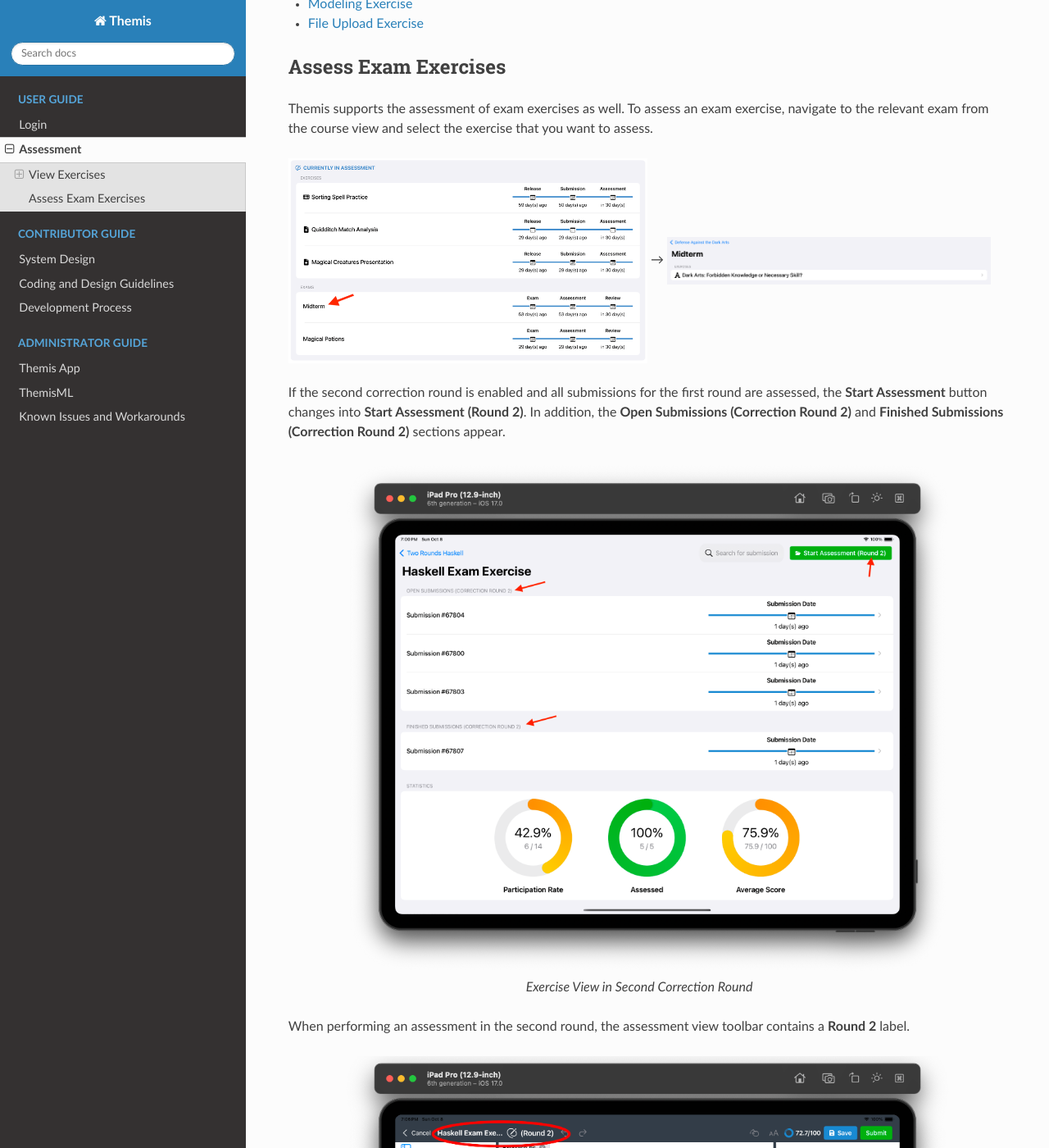
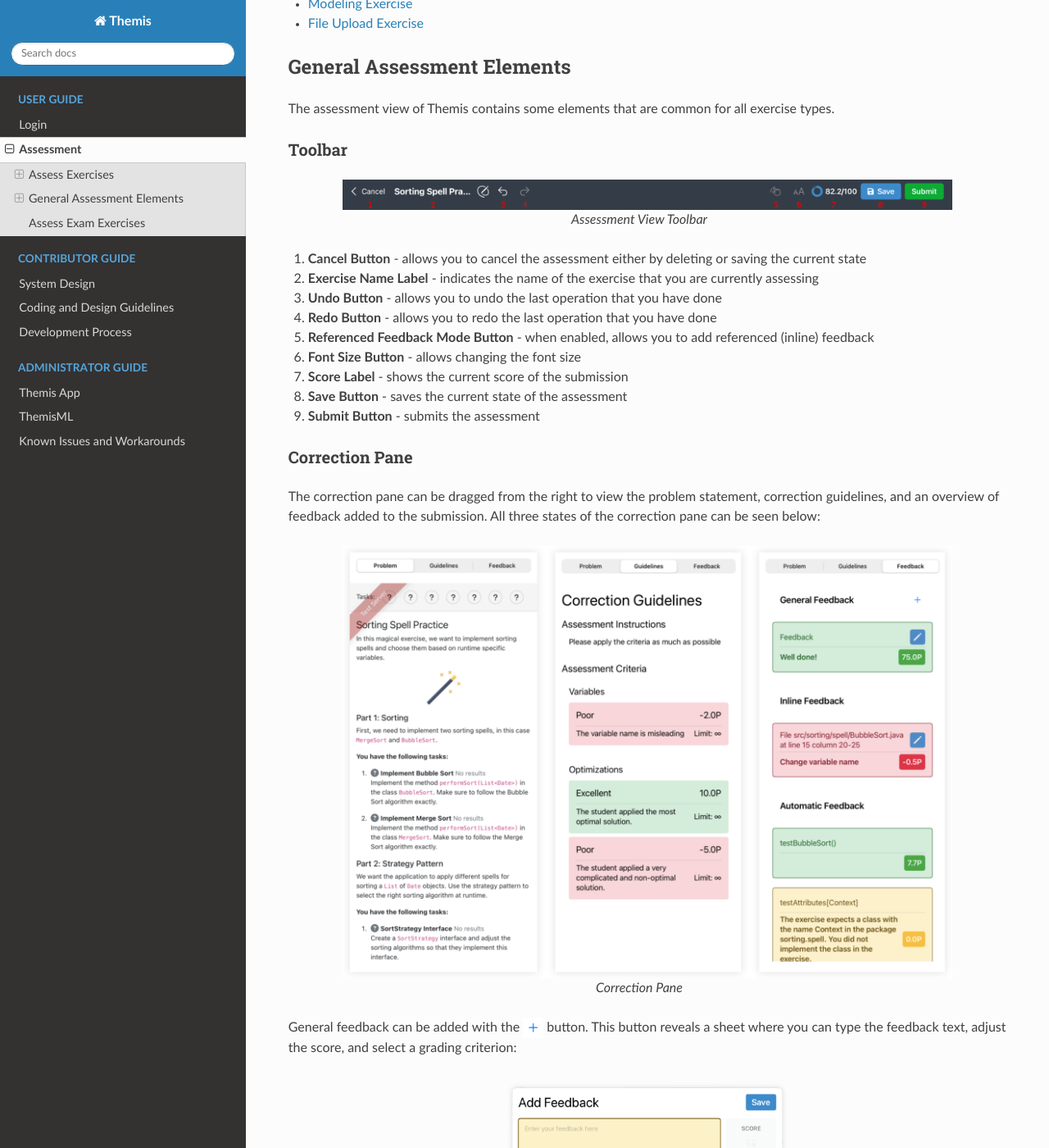
Before and after one commit to ls1intum/Themis, a Sphinx documentation site: the page built from docs/user/assessment-overview/assessment-overview.rst, in a window 1280 px wide and 1400 px high, scrolled down 1473 px. Shown: the whole window at 82% size. Built offline with Sphinx 7.4.7 and the Read the Docs theme 2.0.0, drawn with Linux system fonts in a browser that asks for light colours; some of the changed text lies outside the part shown.

Commit message:
Add common UI elements

```diff
--- a/docs/user/assessment-overview/assessment-overview.rst
+++ b/docs/user/assessment-overview/assessment-overview.rst
@@ -1,8 +1,8 @@
 Assessment
 ==========
 
-View Exercises
---------------
+Assess Exercises
+----------------
 After login, you will be redirected to the course view, where you can select a course and
 view exercises. You can find more information about this view in the following video:
 
@@ -29,6 +29,69 @@ Themis supports the assessment of the following exercise types:
 	/user/text-assessment/text-assessment
 	/user/modeling-assessment/modeling-assessment
 	/user/file-upload-assessment/file-upload-assessment
+
+General Assessment Elements
+---------------------------
+The assessment view of Themis contains some elements that are common for all exercise types.
+
+Toolbar
+^^^^^^^
+.. figure:: ./images/toolbar.png
+    :align: center
+    :alt: Assessment View Toolbar
+    :width: 85%
+
+    Assessment View Toolbar
+
+1. **Cancel Button** - allows you to cancel the assessment either by deleting or saving the current state
+2. **Exercise Name Label** - indicates the name of the exercise that you are currently assessing
+3. **Undo Button** - allows you to undo the last operation that you have done
+4. **Redo Button** - allows you to redo the last operation that you have done
+5. **Referenced Feedback Mode Button** - when enabled, allows you to add referenced (inline) feedback
+6. **Font Size Button** - allows changing the font size
+7. **Score Label** - shows the current score of the submission
+8. **Save Button** - saves the current state of the assessment
+9. **Submit Button** - submits the assessment
+
+Correction Pane
+^^^^^^^^^^^^^^^
+The correction pane can be dragged from the right to view the problem statement,
+correction guidelines, and an overview of feedback added to the submission. All
+three states of the correction pane can be seen below:
+
+.. figure:: ./images/correction-sidebar.png
+	:width: 85%
+	:align: center
+
+	Correction Pane
+
+General feedback can be added with the |plus-btn| button. This button reveals a
+sheet where you can type the feedback text, adjust the score, and select a grading
+criterion:
+
+.. figure:: ./images/add-feedback-sheet.png
+	:width: 40%
+	:align: center
+
+	Add Feedback Sheet
+
+You can edit feedback by tapping on the |edit-btn| button on the correction pane.
+
+In order to delete an existing feedback, swipe it to the left on the correction pane
+as shown below:
+
+.. figure:: ./images/feedback-removal.png
+	:width: 30%
+	:align: center
+
+	Swipe-To-Delete Action
+
+.. |edit-btn| image:: ./images/edit-btn.png
+   :width: 25px
+
+.. |plus-btn| image:: ./images/plus-btn.png
+   :width: 25px
+
 
 Assess Exam Exercises
 ---------------------
```
Also changed, not shown: docs/user/programming-assessment/programming-assessment.rst (+0 -33 lines), docs/user/assessment-overview/images/add-feedback-sheet.png (renamed from docs/user/programming-assessment/images/add-feedback-sheet.png), docs/user/assessment-overview/images/correction-sidebar.png (added), docs/user/assessment-overview/images/edit-btn.png (renamed from docs/user/programming-assessment/images/edit-btn.png), docs/user/assessment-overview/images/feedback-removal.png (added), docs/user/assessment-overview/images/plus-btn.png (renamed from docs/user/programming-assessment/images/plus-btn.png), docs/user/assessment-overview/images/toolbar.png (added), docs/user/programming-assessment/images/correction-guidelines.png (deleted), docs/user/programming-assessment/images/feedback.png (deleted), docs/user/programming-assessment/images/problem-statement.png (deleted).
